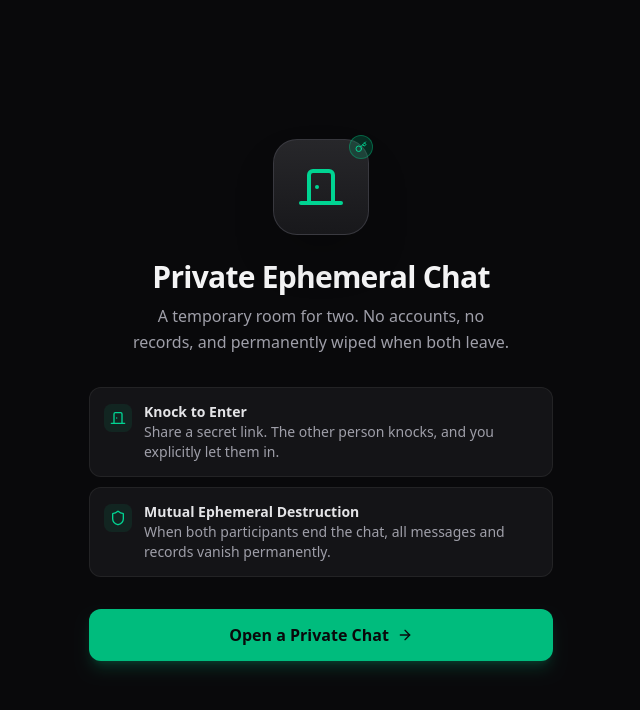
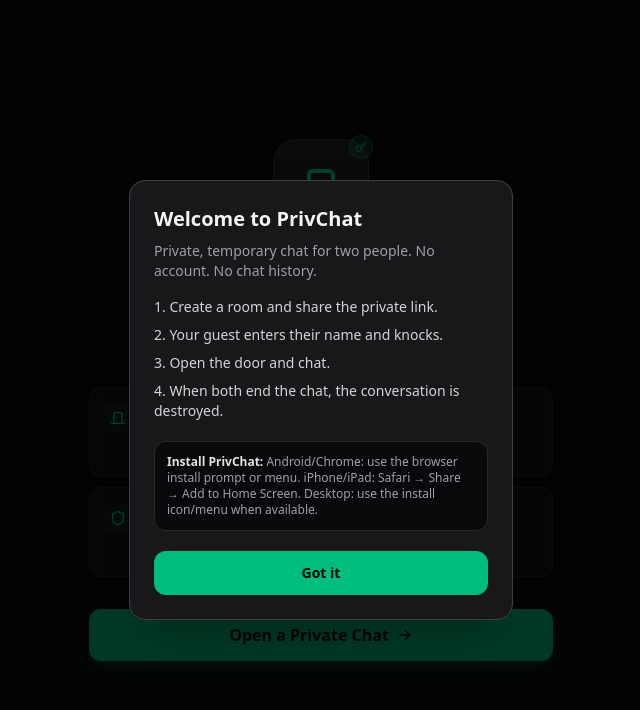
Before and after one commit to creator-of-the-youniverse/Ephemeral-Chat, a React (Vite) app: page / in a window 1280 px wide. Shown: the top 710 px of the page, without its empty margins (319-959 px from the left). Built offline with nearby package versions, Linux system fonts and the light colour scheme.

Commit message:
Add first-run PrivChat onboarding

```diff
--- a/src/components/LandingView.tsx
+++ b/src/components/LandingView.tsx
@@ -12,6 +12,7 @@
   const [hostName, setHostName] = useState('');
   const [submitting, setSubmitting] = useState(false);
   const [formError, setFormError] = useState<string | null>(null);
+  const [showOnboarding, setShowOnboarding] = useState(() => localStorage.getItem('privchat_onboarding_seen') !== 'true');
 
   const handleSubmit = async (e: React.FormEvent) => {
     e.preventDefault();
@@ -29,7 +30,10 @@
     }
   };
 
+  const closeOnboarding = () => { localStorage.setItem("privchat_onboarding_seen", "true"); setShowOnboarding(false); };
   return (
+    <>
+    {showOnboarding && <div className="fixed inset-0 z-50 bg-black/70 flex items-center justify-center p-4"><div className="w-full max-w-sm rounded-2xl bg-zinc-900 border border-zinc-700 p-6 shadow-2xl text-left"><h2 className="text-xl font-semibold text-zinc-100 mb-2">Welcome to PrivChat</h2><p className="text-sm text-zinc-400 mb-4">Private, temporary chat for two people. No account. No chat history.</p><div className="space-y-2 text-sm text-zinc-300 mb-5"><p>1. Create a room and share the private link.</p><p>2. Your guest enters their name and knocks.</p><p>3. Open the door and chat.</p><p>4. When both end the chat, the conversation is destroyed.</p></div><div className="rounded-xl bg-zinc-950 border border-zinc-800 p-3 text-xs text-zinc-400 mb-5"><span className="font-semibold text-zinc-200">Install PrivChat:</span> Android/Chrome: use the browser install prompt or menu. iPhone/iPad: Safari → Share → Add to Home Screen. Desktop: use the install icon/menu when available.</div><button onClick={closeOnboarding} className="w-full py-3 rounded-xl bg-emerald-500 hover:bg-emerald-400 text-zinc-950 font-semibold text-sm">Got it</button></div></div>}
     <div className="flex-1 flex flex-col items-center justify-center p-4 sm:p-6 max-w-lg mx-auto w-full text-center my-auto">
       {/* Visual Door Emblem */}
       <div className="relative mb-6">
@@ -156,5 +160,6 @@
         </form>
       )}
     </div>
+    </>
   );
 };
```
